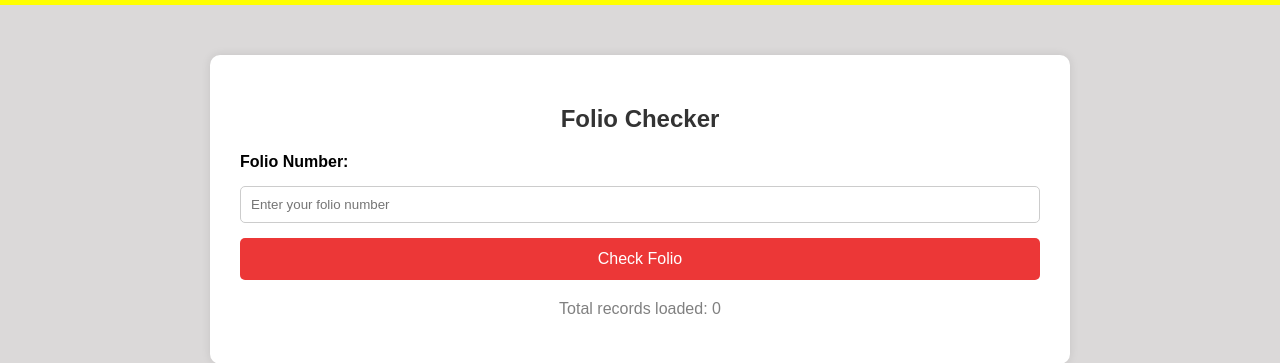
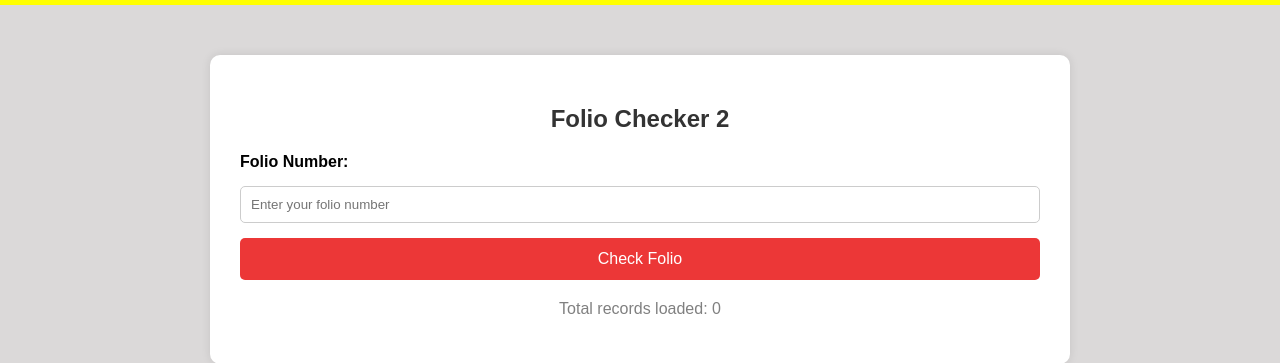
Before and after one commit to 18Ishika/intern-work, a Flask app: page / in a window 1280 px wide. Shown: the part 140-503 px from the top of the page. Run offline with Flask 3, Linux system fonts and the light colour scheme.

```diff
--- a/templates/index.html
+++ b/templates/index.html
@@ -241,7 +241,7 @@
 <div class="yellow-border"></div>
 
 <div class="container">
-  <h2>Folio Checker</h2>
+  <h2>Folio Checker   2</h2>
 
   <form method="POST" action="/">
     <label for="folio_number">Folio Number:</label>
```
